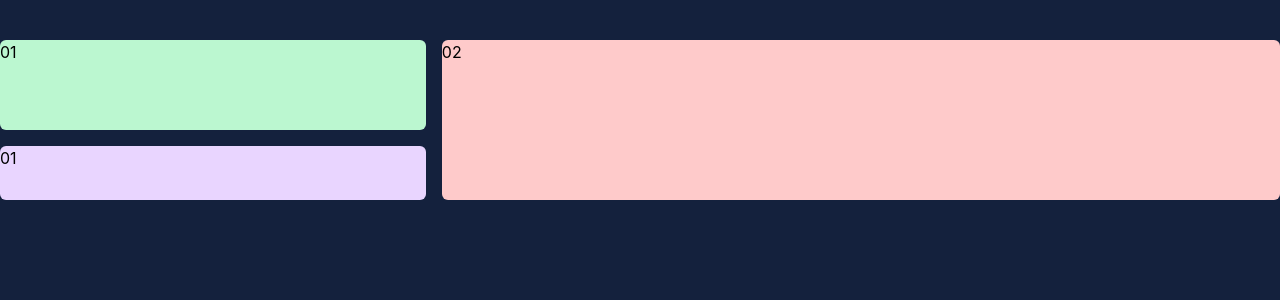
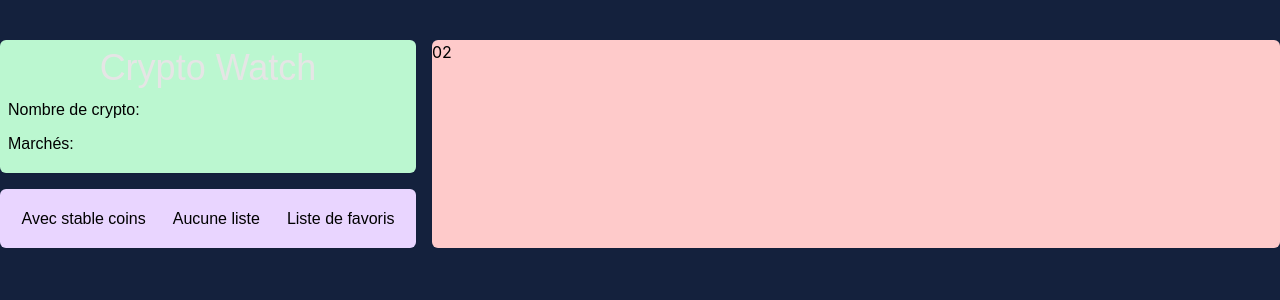
Before and after one commit to williambaele/crypto-watch, a React (Create React App) app: page / in a window 1280 px wide. Shown: the top 300 px of the page. Built offline with nearby package versions, Linux system fonts and the light colour scheme.

Commit message:
Layout for index done

```diff
--- a/src/pages/Home.js
+++ b/src/pages/Home.js
@@ -4,10 +4,18 @@ const Home = () => {
   return (
     <div className="h-screen bg-[#14213D] py-10 px-4 md:px-0">
       <div className="container mx-auto">
-      <div className="grid md:grid-rows-5 md:grid-flow-col gap-4 h-40">
-        <div className="md:row-span-3 bg-green-200 rounded-md">01</div>
-        <div className="md:row-span-2 bg-purple-200 rounded-md">01</div>
-        <div className="md:col-span-2 md:row-span-5 bg-red-200 rounded-md">02</div>
+      <div className="grid md:grid-rows-6 md:grid-cols-3 md:grid-flow-col gap-4 h-52">
+        <div className="md:col-span-1 md:row-span-4 bg-green-200 rounded-md shadow-sm grid p-2">
+          <h1 className="text-4xl font-large text-center">Crypto Watch</h1>
+          <p>Nombre de crypto:</p>
+          <p>Marchés:</p>
+        </div>
+        <div className="md:row-span-2 bg-purple-200 rounded-md shadow-sm flex items-center justify-around p-2">
+          <p>Avec stable coins</p>
+          <p>Aucune liste</p>
+          <p>Liste de favoris</p>
+        </div>
+        <div className="md:col-span-2 md:row-span-6 bg-red-200 rounded-md shadow-sm">02</div>
       </div>
       </div>
     </div>
```
